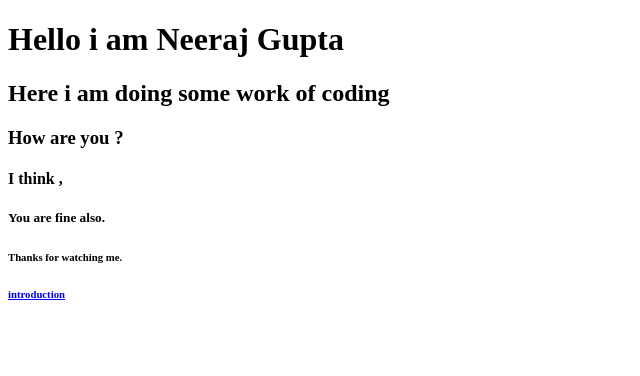
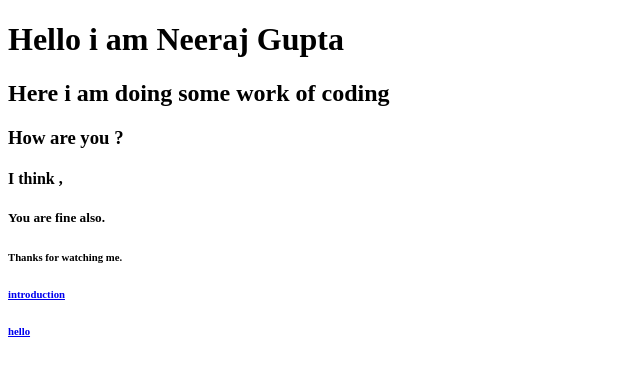
Before and after one commit to neeraj-bmj/Myfirstproject, a plain HTML site: page index.html in a window 1280 px wide. Shown: the full height of the page, 0-640 px from the left. Drawn offline with Linux system fonts and the light colour scheme.

Commit message:
hello added file

```diff
--- a/index.html
+++ b/index.html
@@ -11,5 +11,6 @@
     <h5>You are fine also.</h5>
     <h6>Thanks for watching me. </h6>
     <h6><a href="./introduction1/introduction1.html">introduction</a></h6>
+    <h6><a href="./hello.html">hello</a></h6>
 </body>
 </html>
```
